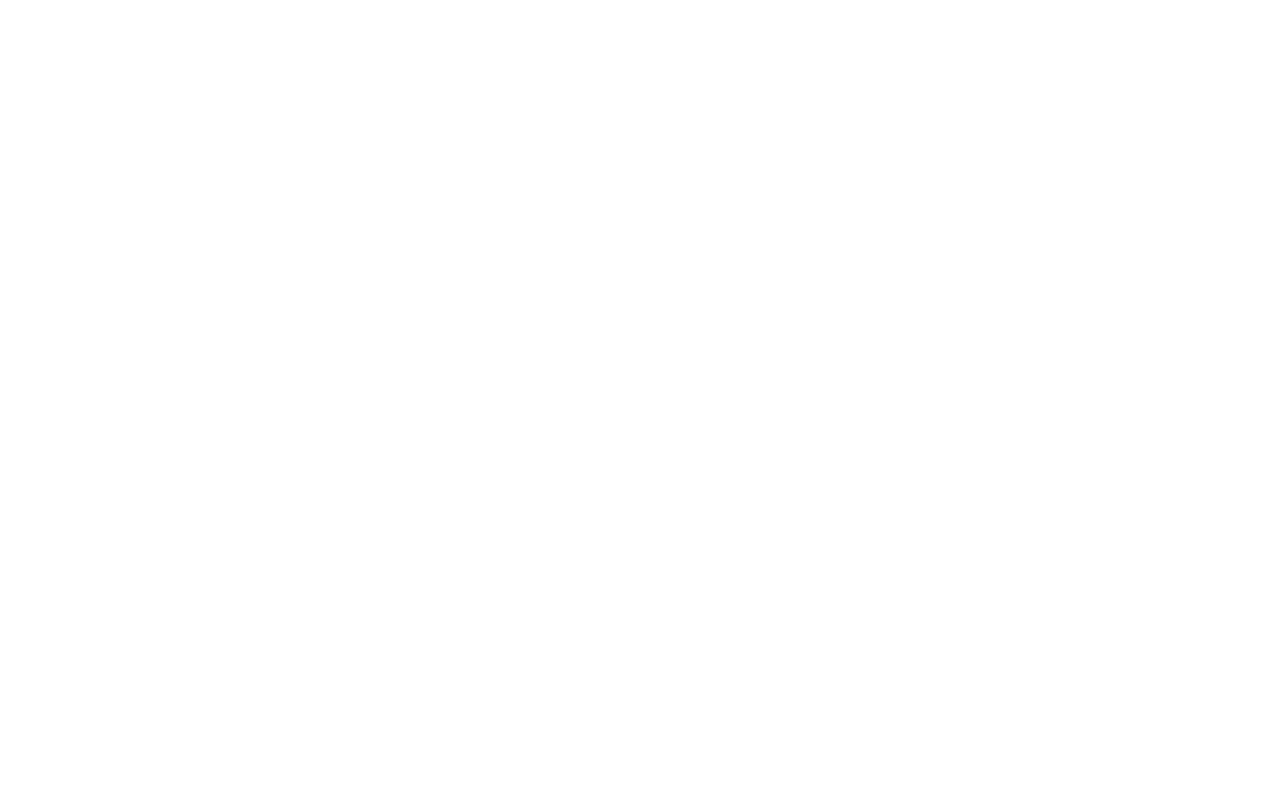
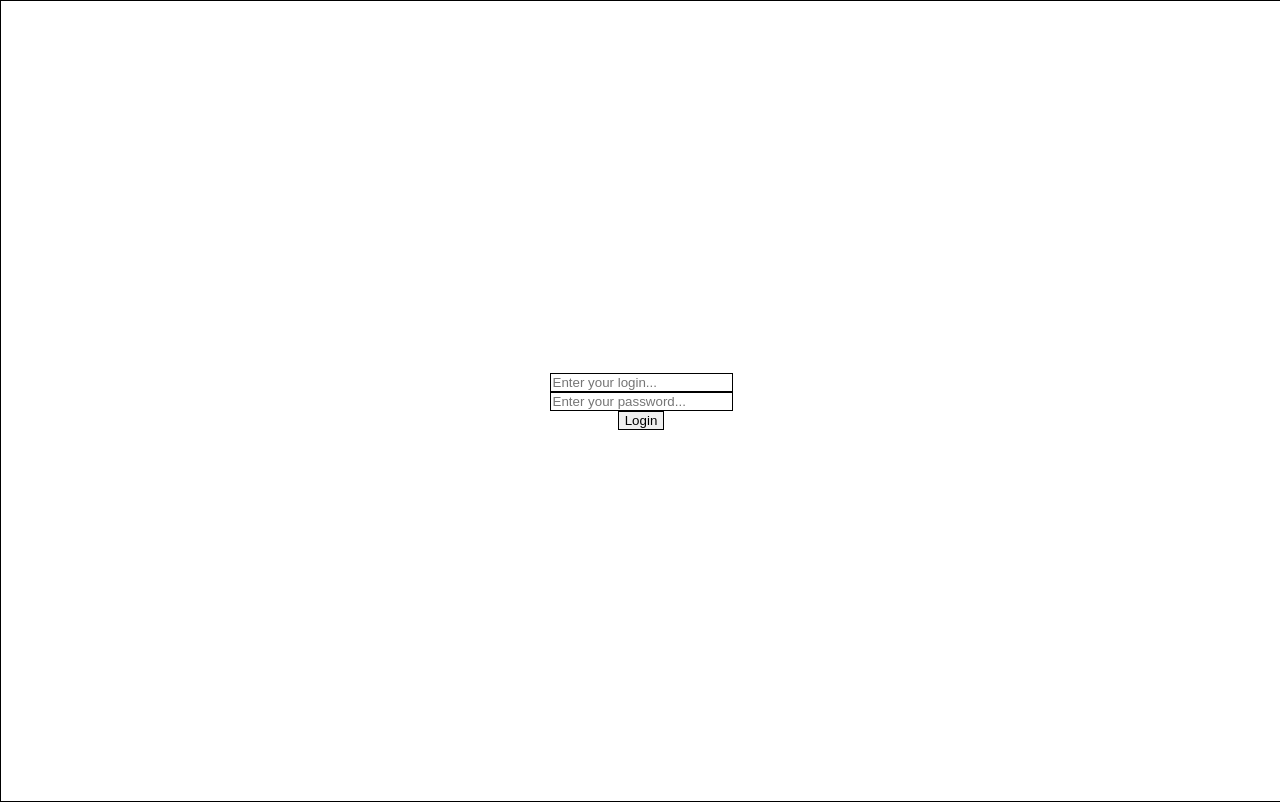
Before and after one commit to Kyzyl-ool/2018-FS-11-Frontend-Kyzyl-ool, a React (Create React App) app: page /auth in a window 1280 px wide. Built offline with nearby package versions, Linux system fonts and the light colour scheme.

Commit message:
Authpage

```diff
--- a/src/App.js
+++ b/src/App.js
@@ -3,6 +3,7 @@
 import {BrowserRouter as Router, Route} from 'react-router-dom';
 import Aux from './hoc/Aux/Aux';
 import Chats from './lib/components/Chats/Chats';
+import AuthPage from './lib/components/AuthPage/AuthPage';
 import {connect} from 'react-redux';
 
 
@@ -11,6 +12,10 @@
     return (
       <Router>
         <Aux>
+          <Route
+            path='/auth'
+            component={() => <AuthPage/>}
+          />
           <Route exact path='/chats' component={() => <Chats chats={this.props.chatNames}/>}/>
           {
             this.props.chatNames.map(
@@ -22,7 +27,6 @@
               />
               )
             )
-
           }
         </Aux>
       </Router>
--- /dev/null
+++ b/src/lib/components/AuthButton/AuthButton.css
@@ -0,0 +1,3 @@
+.AuthButton {
+    border: 1px solid black;
+}
--- /dev/null
+++ b/src/lib/components/AuthButton/AuthButton.js
@@ -0,0 +1,17 @@
+import React, { Component } from 'react';
+import './AuthButton.css';
+
+class AuthButton extends Component {
+  render() {
+    return (
+        <button
+          className='AuthButton'
+        >
+          Login
+        </button>
+
+    );
+  }
+}
+
+export default AuthButton;
--- /dev/null
+++ b/src/lib/components/AuthPage/AuthPage.css
@@ -0,0 +1,13 @@
+.AuthPage {
+    display: flex;
+    flex-direction: column;
+    justify-content: center;
+    align-items: center;
+    position: absolute;
+    left: 0;
+    top: 0;
+
+    border: 1px solid black;
+    height: 100vh;
+    width: 100vw;
+}
--- /dev/null
+++ b/src/lib/components/AuthPage/AuthPage.js
@@ -0,0 +1,25 @@
+import React, { Component } from 'react';
+import './AuthPage.css';
+import Input from '../Input/Input';
+import Button from '../AuthButton/AuthButton';
+
+class AuthPage extends Component {
+  render() {
+    return (
+      <div className='AuthPage'>
+        <Input
+          type='input'
+          placeholder='Enter your login...'
+        />
+        <Input
+          type='password'
+          placeholder='Enter your password...'
+        />
+        <Button/>
+
+      </div>
+    );
+  }
+}
+
+export default AuthPage;
--- /dev/null
+++ b/src/lib/components/Input/Input.css
@@ -0,0 +1,7 @@
+.Input {
+    border: 1px solid black;
+}
+
+.InputRed {
+    border: 1px solid red;
+}
--- /dev/null
+++ b/src/lib/components/Input/Input.js
@@ -0,0 +1,38 @@
+import React, {Component} from 'react';
+import './Input.css';
+
+const Input = (props) => {
+  let element;
+
+  switch (props.type) {
+    case 'input':
+      element = <input
+        type='text'
+        className='Input'
+        placeholder={props.placeholder}
+      />;
+      break;
+
+    case 'password':
+      element = <input
+        type='password'
+        className='Input'
+        placeholder={props.placeholder}
+      />;
+
+      break;
+
+    default:
+      element = <input/>;
+      break;
+  };
+
+  return (
+      <div>
+        {element}
+      </div>
+    );
+};
+
+
+export default Input;
```
